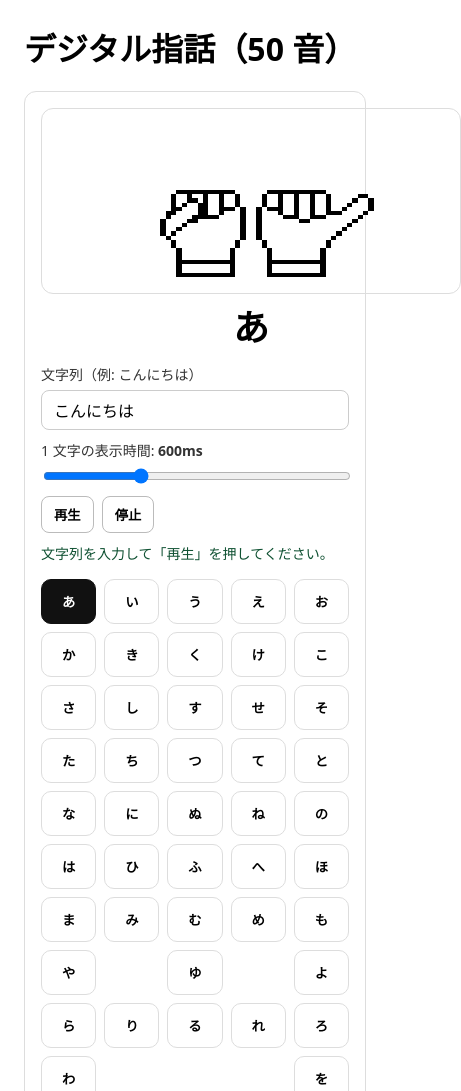
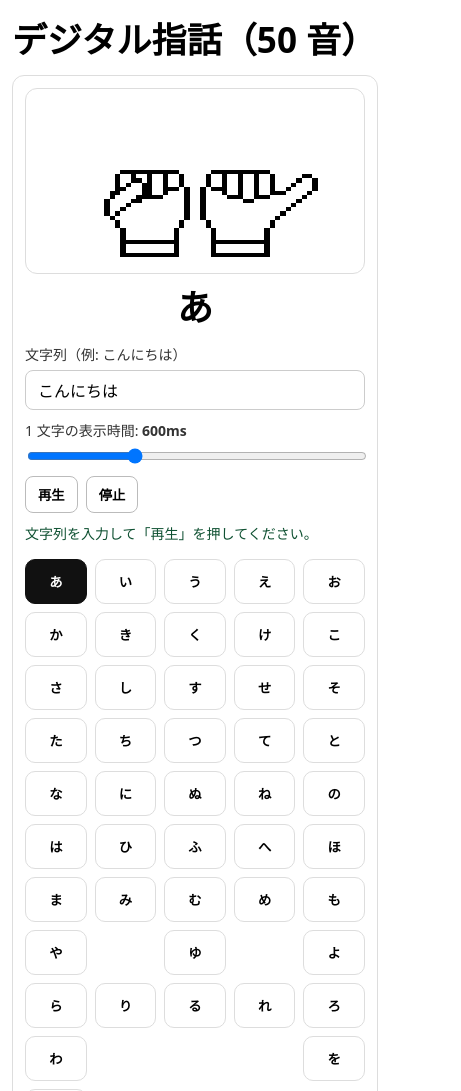
Before and after one commit to akiplaylab/digital-finger-spelling, a plain HTML site: page index.html in a window 390 px wide. Shown: the top 1091 px of the page, 461 px wide, since content can reach past the window. Drawn offline with Linux system fonts and the light colour scheme.

Commit message:
Fix mobile layout overflow on small screens

```diff
--- a/assets/css/style.css
+++ b/assets/css/style.css
@@ -1,5 +1,9 @@
 :root {
   font-family: system-ui, -apple-system, "Segoe UI", "Noto Sans JP", sans-serif;
+}
+
+* {
+  box-sizing: border-box;
 }
 
 body {
@@ -11,13 +15,6 @@ body {
   border-radius: 12px;
   padding: 16px;
   max-width: 920px;
-}
-
-.pose.mainStage {
-  margin-top: 0;
-  display: grid;
-  justify-items: center;
-  gap: 12px;
 }
 
 .stageKana {
@@ -37,8 +34,15 @@ body {
   margin-top: 12px;
 }
 
+.pose.mainStage {
+  margin-top: 0;
+  display: grid;
+  justify-items: center;
+  gap: 12px;
+}
+
 .hand {
-  width: 420px;
+  width: min(100%, 420px);
 }
 
 .handBox {
@@ -207,3 +211,18 @@ body {
 .sequenceStatus.error {
   color: #842029;
 }
+
+@media (max-width: 640px) {
+  body {
+    margin: 12px;
+  }
+
+  h1 {
+    margin: 0 0 12px;
+    font-size: clamp(30px, 9vw, 42px);
+  }
+
+  .card {
+    padding: 12px;
+  }
+}
```
